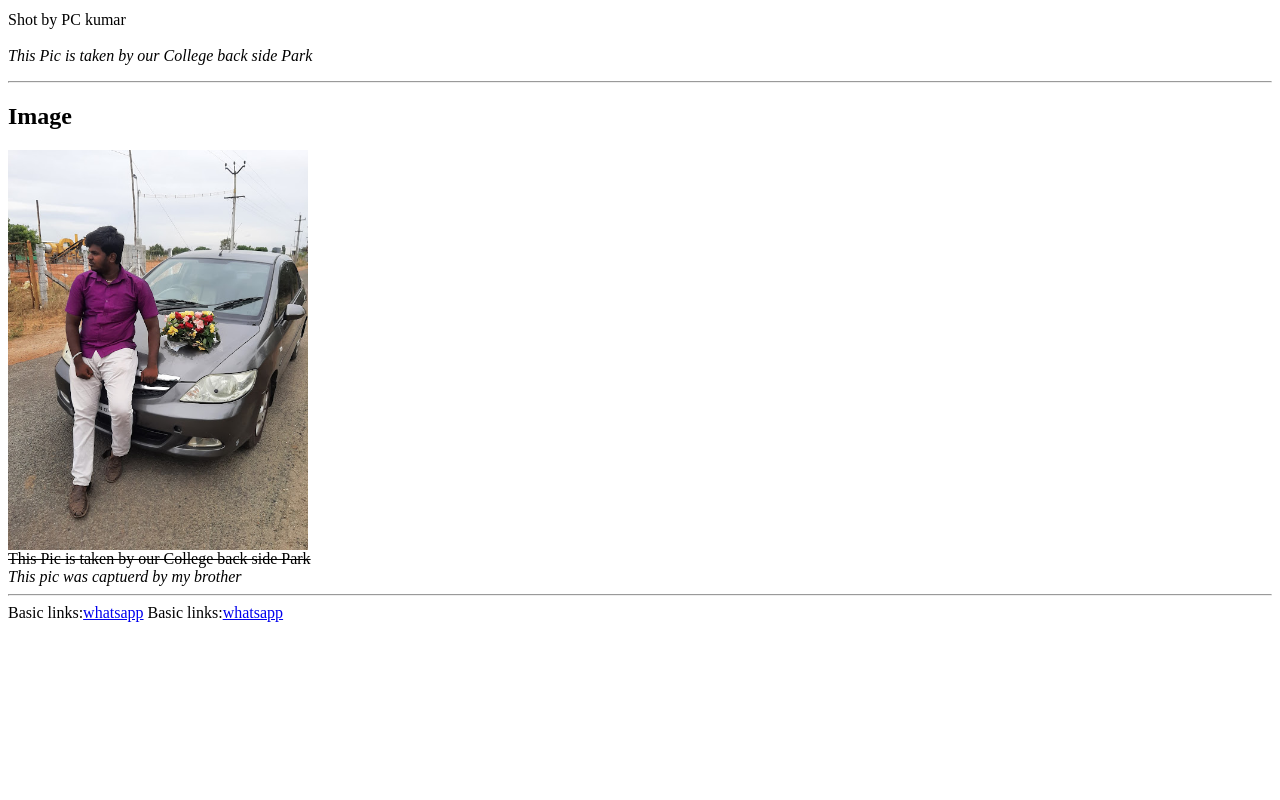
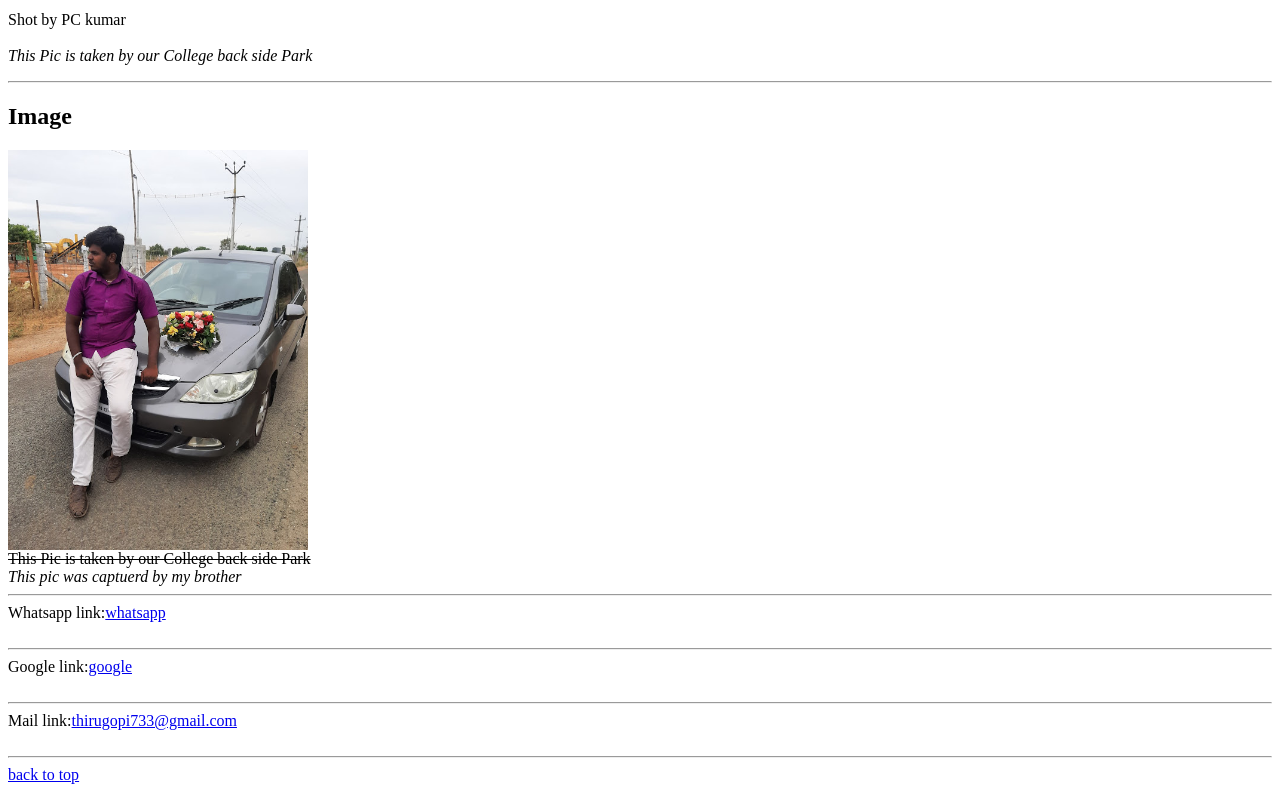
Before and after one commit to Thirunavukarasan8489/my-first-webpage, a plain HTML site: page index.html in a window 1280 px wide. Shown: the part 471-1271 px from the top of the page. Before the commit the page ends 1109 px from the top, so only its background shows below. Drawn offline with Linux system fonts and the light colour scheme.

Commit message:
Add files via upload

```diff
--- a/index.html
+++ b/index.html
@@ -11,8 +11,10 @@
          <img src="th.jpg" height="400px"><br>
          <del>This Pic is taken by our College back side Park</del><br>
          <em>This pic was captuerd by my brother</em></b><br><hr>
-         Basic links:<a href="https://web.whatsapp.com/"target="_blank">whatsapp</a>
-         Basic links:<a href="https://www.google.co.in/"target="_blank">whatsapp</a>
+         Whatsapp link:<a href="https://web.whatsapp.com/"target="_blank">whatsapp</a><br><br><hr>
+         Google link:<a href="https://www.google.co.in/"target="_blank">google</a><br><br><hr>
+         Mail link:<a href="mailto:thirugopi733@gmail.com">thirugopi733@gmail.com</a><br><br><hr>
+         <a href="#top">back to top</a>
      </p>
  </body>
 
```
